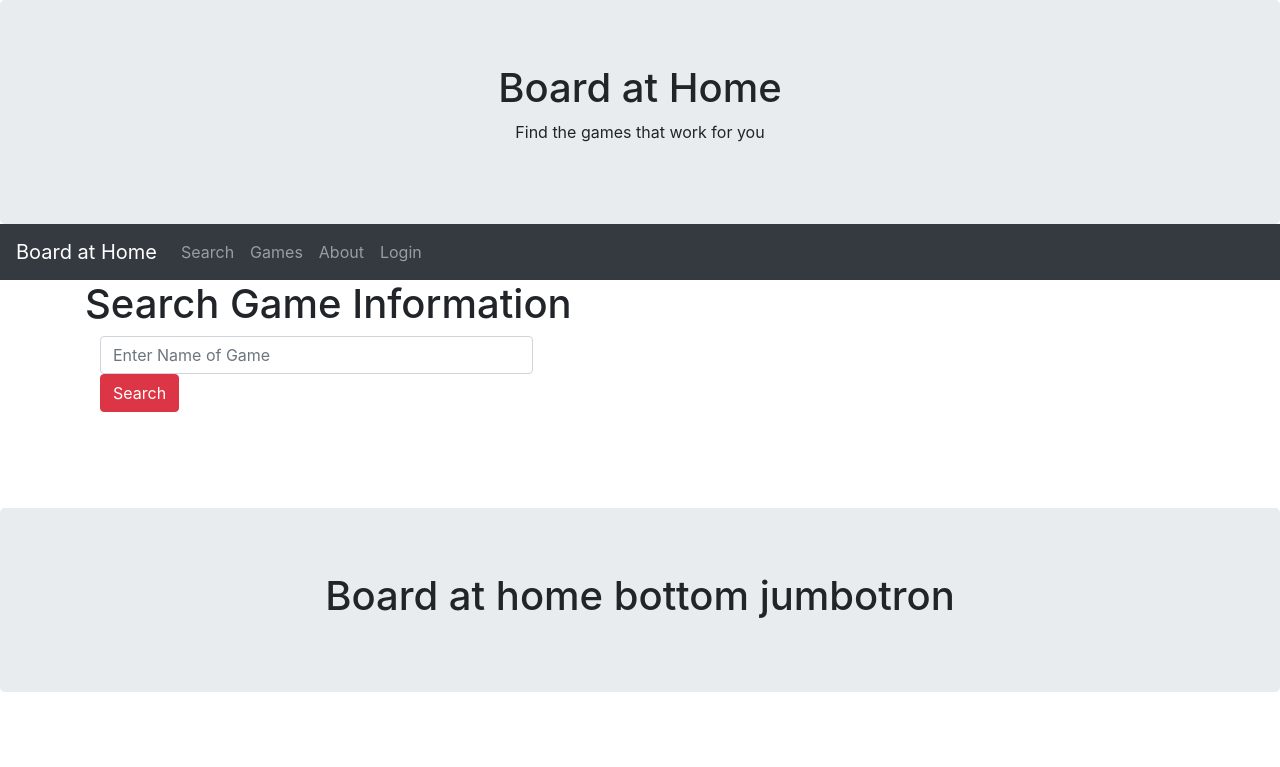
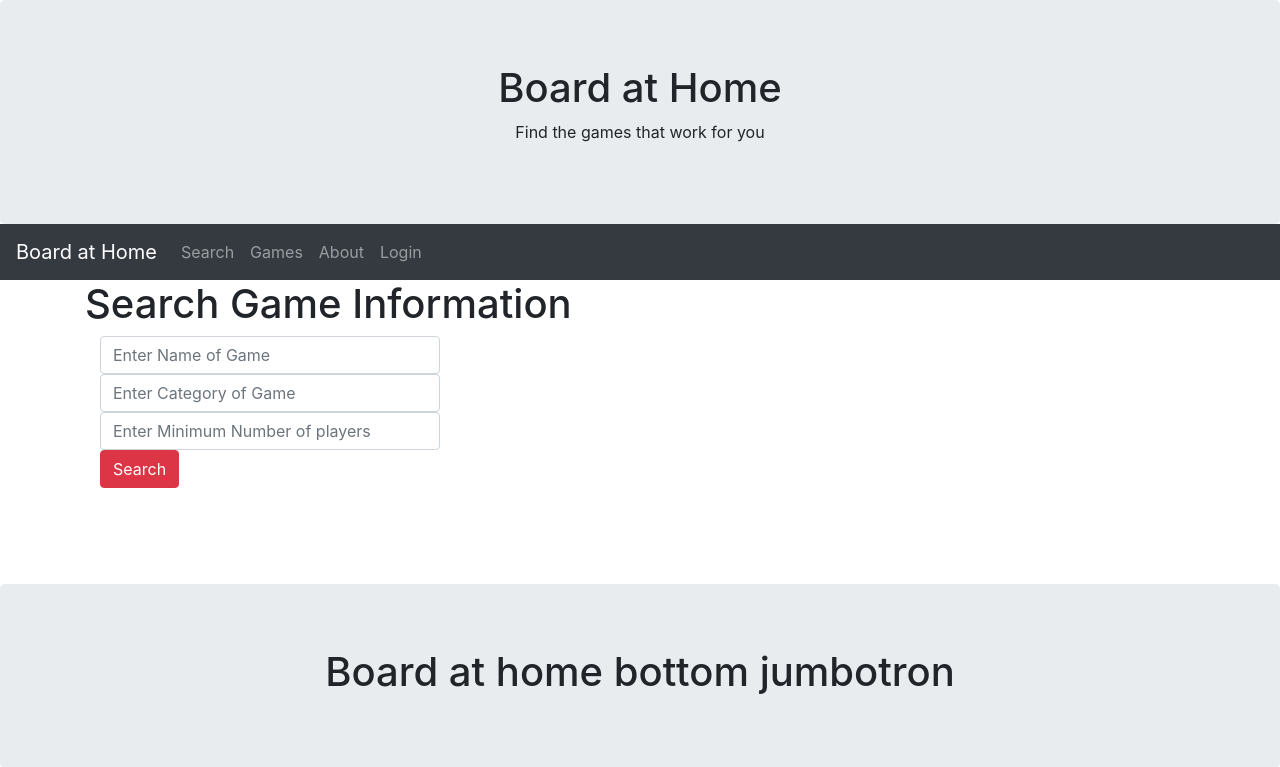
Before and after one commit to hm-haitham/Board-at-home, a Django app: page /accounts/search/ in a window 1280 px wide. Shown: the top 767 px of the page. Run offline with Django 3.2, Linux system fonts and the light colour scheme; parts of the project's set-up code (start-up, migrations or seed data) failed here and were passed over; some libraries are stand-ins or nearby versions.

Commit message:
Update Search_Page.html

```diff
--- a/accounts/templates/accounts/Search_Page.html
+++ b/accounts/templates/accounts/Search_Page.html
@@ -144,9 +144,15 @@ autocomplete(document.getElementById("myInput"), countries);
 <form method="post" action="/accounts/search/">
 		{% csrf_token %}
 		<div class="form-group">
-			<div class="col-lg-5">
+			<div class="col-lg-4">
 		<input type="text" name="srh" class="form-control" placeholder="Enter Name of Game">
 			</div>
+      <div class="col-lg-4">
+    <input type="text" name="srh2" class="form-control" placeholder="Enter Category of Game">
+      </div>
+      <div class="col-lg-4">
+    <input type="text" name="srh3" class="form-control" placeholder="Enter Minimum Number of players">
+      </div>
 			<label class="col-lg-2">
 				<button type="submit" class="btn btn-danger">Search</button>
 			</label>
@@ -179,6 +185,10 @@ autocomplete(document.getElementById("myInput"), countries);
 				<td>   {{ game.Year_published }}</td>
 			</tr>
 
+      <tr>
+        <td>   {{ game.Year_published }}</td>
+      </tr>
+
 			</table>
 		<hr>
 			{% endfor %}
```
